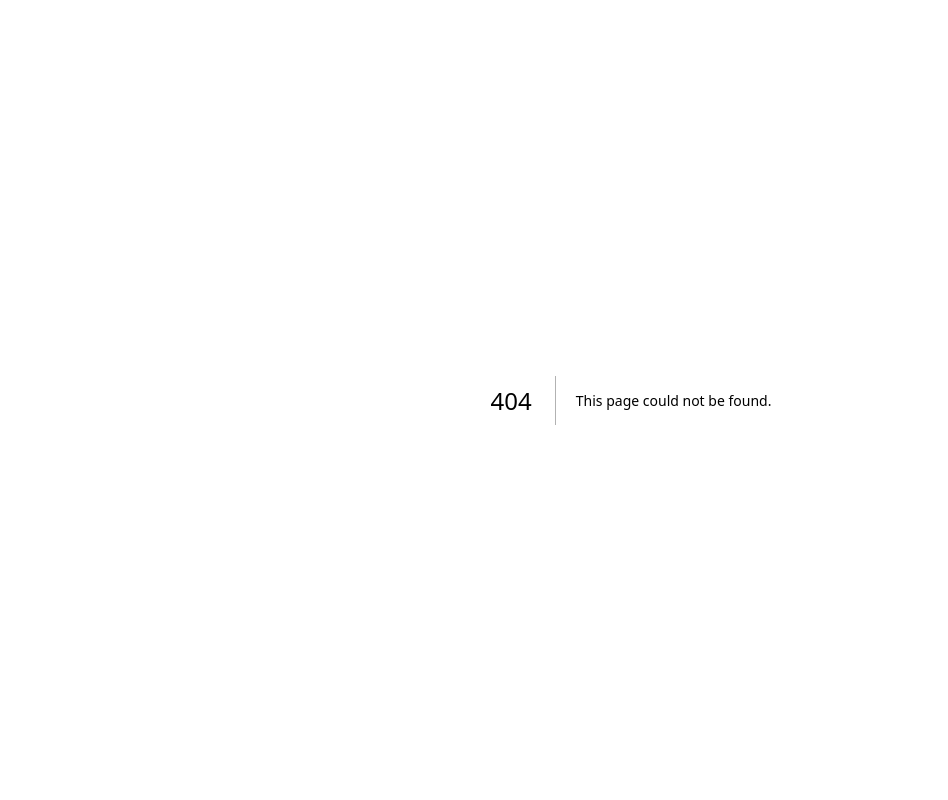
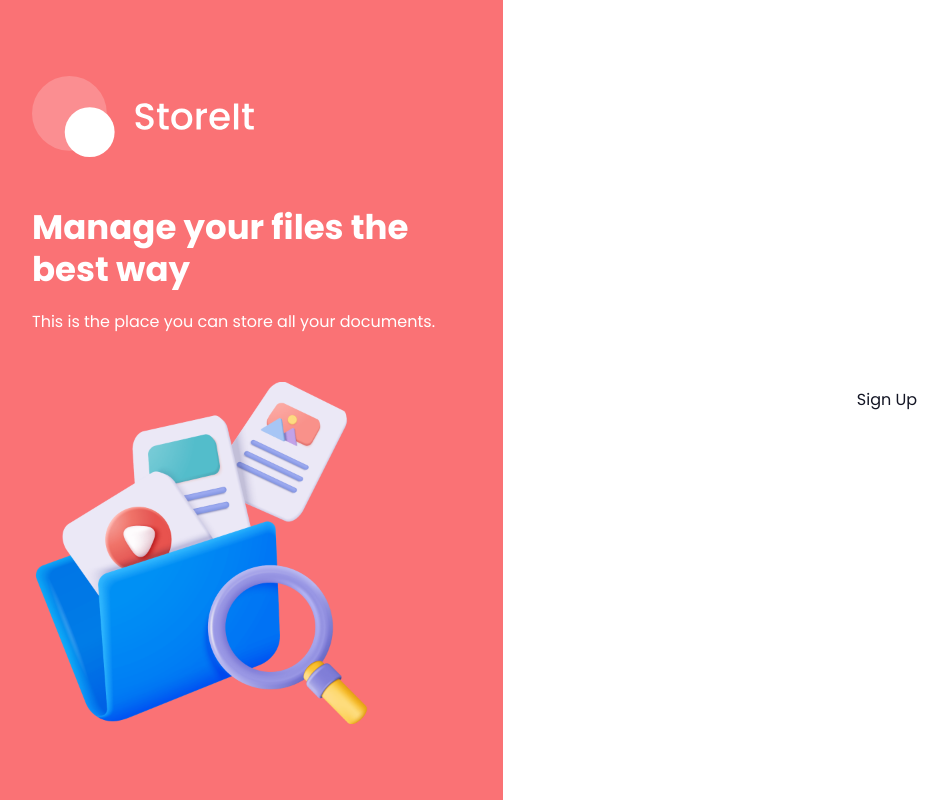
Before and after one commit to aditya-narayan-sahoo/store-it, a Next.js app: page /sign-up in a window 1280 px wide. Before the commit this address had no page. Shown: the whole page, without its empty margins (9-957 px from the left). Built offline with nearby package versions, Linux system fonts and the light colour scheme.

Commit message:
Add auth layout

```diff
--- /dev/null
+++ b/app/(auth)/layout.tsx
@@ -0,0 +1,47 @@
+import Image from "next/image";
+import { ReactNode } from "react";
+
+const Layout = ({ children }: { children: ReactNode }) => {
+  return (
+    <div className="flex min-h-screen">
+      <section className="hidden w-1/2 items-center justify-center bg-brand p-10 lg:flex xl:w-2/5">
+        <div className="flex max-h-[800px] max-w-[430px] flex-col justify-center space-y-12">
+          <Image
+            src="/assets/icons/logo-full.svg"
+            alt="logo"
+            width={224}
+            height={82}
+            className="h-auto"
+          />
+          <div className="space-y-5 text-white">
+            <h1 className="h1">Manage your files the best way</h1>
+            <p className="body-1">
+              This is the place you can store all your documents.
+            </p>
+          </div>
+          <Image
+            src="/assets/images/files.png"
+            alt="Files"
+            width={342}
+            height={342}
+            className="transition-all hover:rotate-2 hover:scale-105"
+          />
+        </div>
+      </section>
+      <section className="flex flex-1 flex-col items-center bg-white p-4 py-10 lg:justify-center lg:p-10 lg:py-0">
+        <div className="mb-16 lg:hidden">
+          <Image
+            src="/assets/icons/logo-full-brand.svg"
+            alt="logo"
+            width={224}
+            height={82}
+            className="h-auto w-[200px] lg:w-[250px]"
+          />
+        </div>
+        {children}
+      </section>
+    </div>
+  );
+};
+
+export default Layout;
--- /dev/null
+++ b/app/(auth)/sign-in/page.tsx
@@ -0,0 +1,5 @@
+const SignIn = () => {
+  return <div>Sign In</div>;
+};
+
+export default SignIn;
--- /dev/null
+++ b/app/(auth)/sign-up/page.tsx
@@ -0,0 +1,5 @@
+const SignUp = () => {
+  return <div>Sign Up</div>;
+};
+
+export default SignUp;
--- a/app/page.tsx
+++ b/app/page.tsx
@@ -1,4 +1,3 @@
-/* eslint-disable tailwindcss/no-custom-classname */
 export default function Home() {
   return (
     <div className="flex-center h-screen">
```
